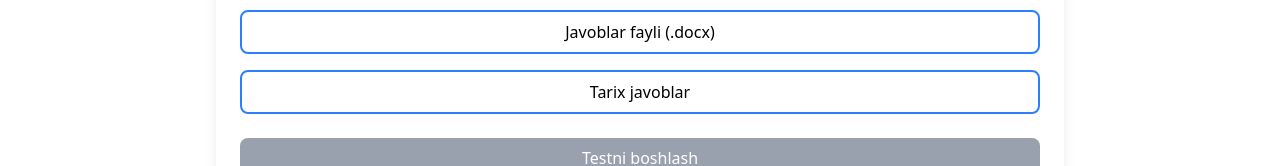
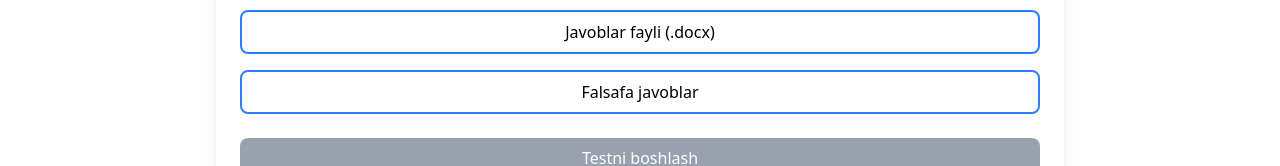
Before and after one commit to DilyorbekUbaydullayev/mock-test, a React (Vite) app: page / in a window 1280 px wide. Shown: the part 210-376 px from the top of the page. Built offline with nearby package versions, Linux system fonts and the light colour scheme.

Commit message:
falsafa qoshildi

```diff
--- a/src/App.jsx
+++ b/src/App.jsx
@@ -255,12 +255,12 @@ function App() {
 
               </div>
               <div>
-                <a href="/din test variantli 2025.pdf">
+                <a href="/Falsafa YN.pdf">
                 <label
 
                   className="block w-full px-4 py-2 text-center border-2 border-blue-500 rounded-lg hover:bg-blue-50 cursor-pointer"
                 >
-                  Tarix javoblar
+                  Falsafa javoblar
                 </label>
                 </a>
               </div>
```
Also changed, not shown: 1 other file (tests, documents, lock files or other folders).
